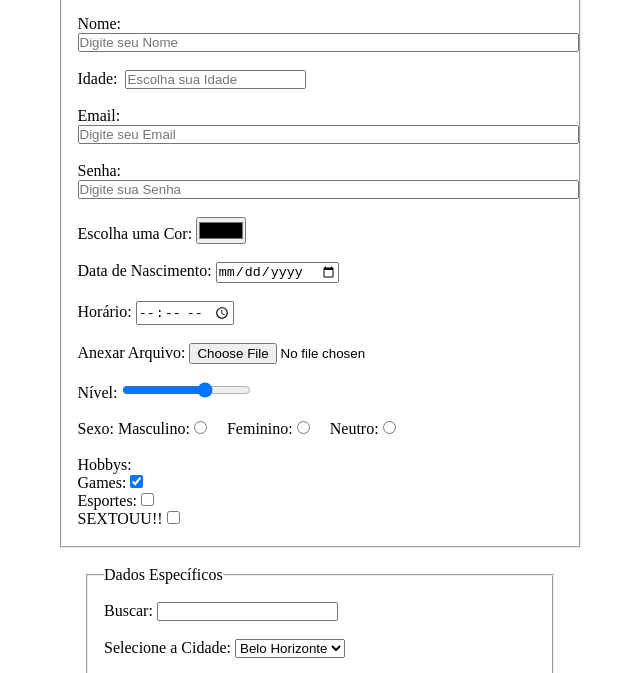
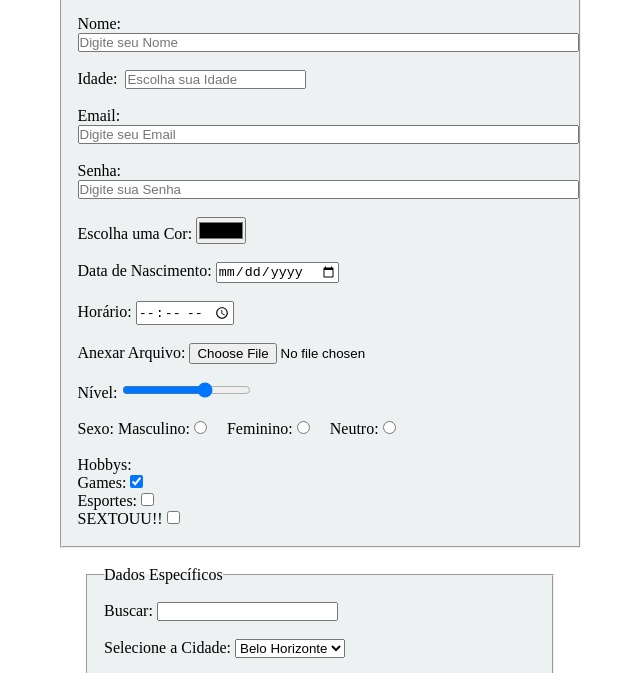
Before and after one commit to CharlesVenturaSilva/Formulario, a plain HTML site: page index.html in a window 1280 px wide. Shown: the part 58-731 px from the top of the page, without its empty margins (320-960 px from the left). Drawn offline with Linux system fonts and the light colour scheme.

Commit message:
Update style.css

```diff
--- a/style.css
+++ b/style.css
@@ -13,6 +13,7 @@ h1
     width: 35%;
     margin: 0 auto;
     padding-left: 1rem;
+    background-color: rgb(237, 241, 241);
 
 }
 #enviar, #resetar
```
